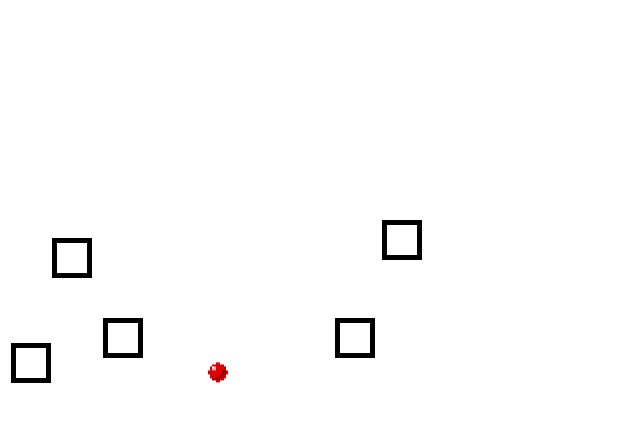
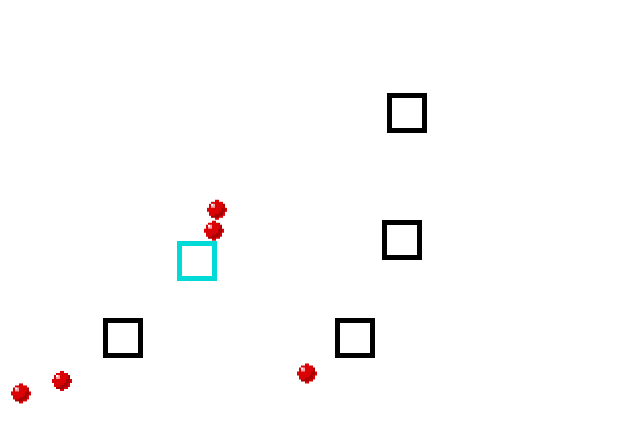
Before and after one commit to timkim/bouncyball, a plain HTML site: page index.html in a window 1280 px wide. Shown: the whole page, without its empty margins (0-640 px from the left). Drawn offline with Linux system fonts and the light colour scheme.

Commit message:
Added support for more balls

```diff
--- a/game.js
+++ b/game.js
@@ -3,18 +3,21 @@ x$(window).on('load',function(){
 	this._balls = [];
 	this._width = 400;
 	this._height = 400;
+	/*
 	this._objRadius = 10;
 	this.x = 200;
 	this.y = 10;
 	this._xVel = 0;
 	this._yVel = 0;
-	this._elastic = 0.5;
+	*/
+
 	this._rotation = 1;
 
-	// add box targets
+	// add box targets and balls
 	for(var i=0;i<5;i++){
 		this._targets[i] = new target('target_'+i,Math.floor(Math.random()*400),Math.floor(Math.random()*400),40);
-		targetHtml = '<div id="target_'+i+'" class ="black"></div>';
+		this._balls[i] = new ball('ball_'+i,Math.floor(Math.random()*400),Math.floor(Math.random()*100));
+		targetHtml = '<div id="target_'+i+'" class ="black"></div><div id="ball_'+i+'" class ="ball"></div>';
 		x$('#container')[0].innerHTML += targetHtml;
 	}
 
@@ -26,16 +29,17 @@ x$(window).on('load',function(){
 	setInterval(updateGame,1000/25);
 
 	var self = this;
+
 	x$('body').on('click',function(e){
-		if(e.clientX<self.x){
-			self._xVel += 5;
+		if(e.clientX<self._balls[0].x){
+			self._balls[0]._xVel += 5;
 		}else{
-			self._xVel -= 5;
+			self._balls[0]._xVel -= 5;
 		}
-		if(e.clientY>self.y){
-			self._yVel -= 10;
+		if(e.clientY>self._balls[0].y){
+			self._balls[0]._yVel -= 10;
 		}else{
-			self._yVel += 10;
+			self._balls[0]._yVel += 10;
 		}
 	});
 
@@ -51,95 +55,94 @@ function target(id,x,y,size,width,height){
 	this.size = size;
 	this.checkCollision = checkCollision;
 }
-function ball(){
+function ball(id,x,y){
 	this.id = id;
 	this._objRadius = 10;
-	this.x = 200;
-	this.y = 10;
+	this.x = x;
+	this.y = y;
+	this.height = this._objRadius*2;
+	this.width = this._objRadius*2;
 	this._xVel = 0;
 	this._yVel = 0;
+	this._elastic = 0.5;
 	this.checkCollision = checkCollision;
 }
 
-function checkCollision(){
-}
+function checkCollision(target, ball){
+	var left1 = target.x;
+	var right1 = target.x + target.width;
+	var top1 = target.y;
+	var bottom1 = target.y + target.height;
 
-function checkCollision(that) {
-	var left1 = this.x;
-	var right1 = this.x + this.width;
-	var top1 = this.y;
-	var bottom1 = this.y + this.height;
-
-	var left2 = that.x;
-	var right2 = that.x + that._objRadius*2;
-	var top2 = that.y;
-	var bottom2 = that.y + that._objRadius*2;
+	var left2 = ball.x;
+	var right2 = ball.x + ball.width;
+	var top2 = ball.y;
+	var bottom2 = ball.y + ball.height;
 
 	if(bottom1 < top2 || top1 > bottom2 || right1 < left2 || left1 > right2){
 
 	}else{
-		console.log('target id:'+this.id);
-		var self = this;
-		x$('#'+self.id).hasClass('black',function(){
-			x$('#'+self.id).removeClass('black');
-			x$('#'+self.id).addClass('blue');
+		console.log('target id:'+target.id);
+
+
+		x$('#'+target.id).hasClass('black',function(){
+			x$('#'+target.id).removeClass('black');
+			x$('#'+target.id).addClass('blue');
 		});
 
-		var dx = that.x+that._objRadius - this.x-(this.width/2); // diff on x axis
-		var dy = that.y+that._objRadius - this.y-(this.height/2);// diff on y axis
+		var dx = ball.x+(ball.width/2) - target.x-(target.width/2); // diff on x axis
+		var dy = ball.y+(ball.height/2) - target.y-(target.height/2);// diff on y axis
 
 		if(dx >= dy) { // point is on top right half from relativeTo
 			if(dx >= - dy){
 				console.log('EAST');
-				that.x = this.x +this.width;
-				that._xVel = Math.abs(that._xVel);
-				that._xVel *= that._elastic;
+				ball.x = target.x +target.width;
+				ball._xVel = Math.abs(ball._xVel);
+				ball._xVel *= ball._elastic;
 			}else{
 				console.log('NORTH');
-				that.y = this.y-(that._objRadius*2);
-				that._yVel = -Math.abs(that._yVel);
-				that._yVel *= that._elastic;
+				ball.y = target.y-(ball.height);
+				ball._yVel = -Math.abs(ball._yVel);
+				ball._yVel *= ball._elastic;
 			}
 		}
 		else { // point is on bottom left half from relativeTo
 			if(dx >= - dy){
 				console.log('SOUTh');
-				that.y = this.y+this.height;
-				that._yVel = Math.abs(that._yVel);
-				that._yVel *= that._elastic;
+				ball.y = target.y+target.height;
+				ball._yVel = Math.abs(ball._yVel);
+				ball._yVel *= ball._elastic;
 			}else{
 				console.log('WEST');
-				that.x = this.x - (that._objRadius*2);
-				that._xVel = -Math.abs(that._xVel);
-				that._xVel *= that._elastic;
+				ball.x = target.x - (ball.width);
+				ball._xVel = -Math.abs(ball._xVel);
+				ball._xVel *= ball._elastic;
 			}
 		}
 	}
-
 }
 
 function updateGame(){
-	updateBall();
+	updateBalls();
 }
 
-function gravity(){
-	this._yVel += 0.25;
+function gravity(ball){
+	ball._yVel += 0.25;
 }
 
-function collisions(){
-	targetCollision();
-}
-
-function updateBall(){
+function updateBalls(){
 	//scaleX = Math.cos(this._rotation);
 	//scaleY = Math.sin(this._rotation);
-	this.x += (this._xVel);//*scaleX);
-	this.y += (this._yVel);//*scaleY);
-	this._xVel *= 0.999;
-	this._yVel *= 0.999;
-	gravity();
-	collisions();
-	x$('#ball').setStyle("-webkit-transform","translate("+this.x+"px, "+this.y+"px)");
+	for(var i=0;i<this._balls.length;i++){
+		this._balls[i].x += (this._balls[i]._xVel);//*scaleX);
+		this._balls[i].y += (this._balls[i]._yVel);//*scaleY);
+		this._balls[i]._xVel *= 0.999;
+		this._balls[i]._yVel *= 0.999;
+		gravity(this._balls[i]);
+		collisions(this._balls[i]);
+		collisionsBalls(this._balls[i]);
+		x$('#'+this._balls[i].id).setStyle("-webkit-transform","translate("+this._balls[i].x+"px, "+this._balls[i].y+"px)");
+	}
 }
 
 function drawTargets(){
@@ -148,9 +151,16 @@ function drawTargets(){
 	}
 }
 
-function targetCollision(){
-	for(var i=0;i<this._targets.length;i++){
-		var self = this;
-		this._targets[i].checkCollision(self);
+function collisions(ball){
+	for(var j=0;j<this._targets.length;j++){
+		this._targets[j].checkCollision(this._targets[j],ball);
 	}
 }
+
+function collisionsBalls(ball){
+	for(var j=0;j<this._balls.length;j++){
+		if(ball.id != this._balls[j].id){
+			this._balls[j].checkCollision(ball,this._balls[j]);
+		}
+	}
+}
--- a/style.css
+++ b/style.css
@@ -1,4 +1,4 @@
-#ball{
+.ball{
 	background: url(ballLarge.png);
 	width: 20px;
 	height:20px;
```
